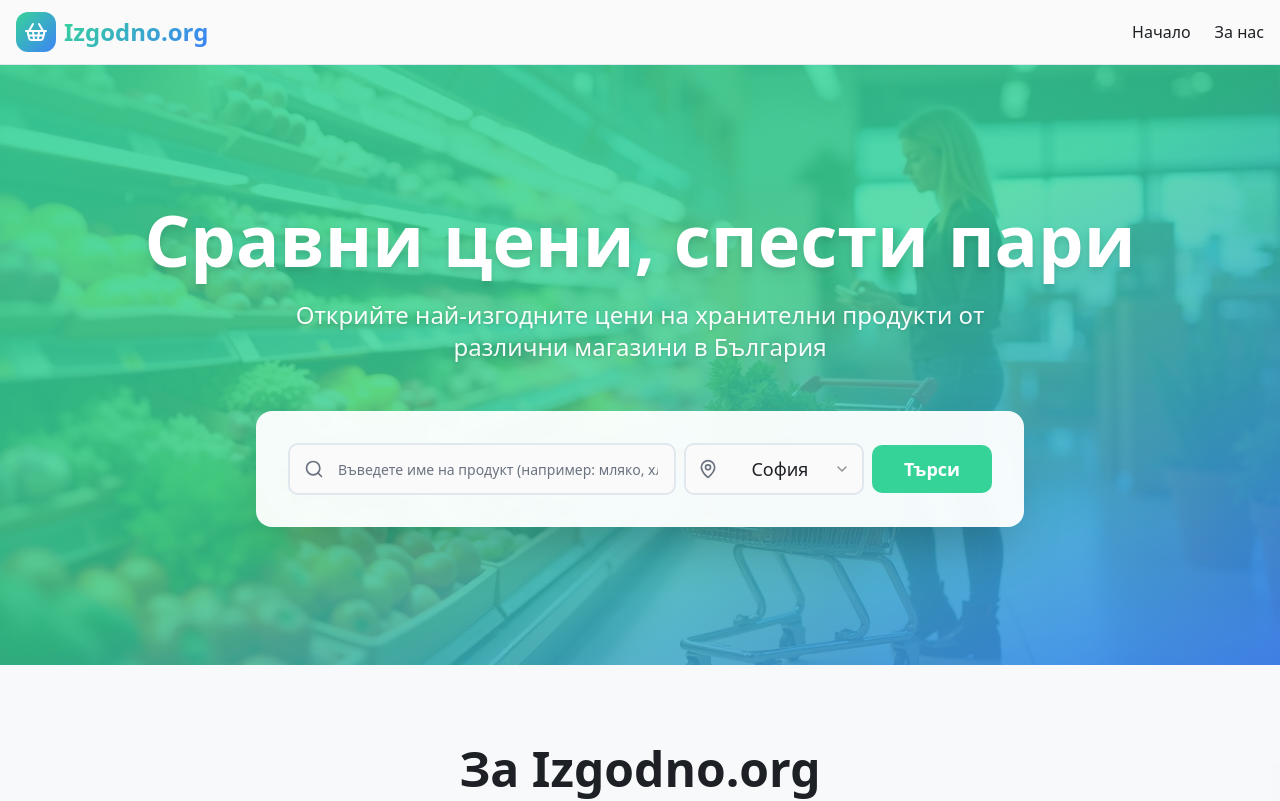
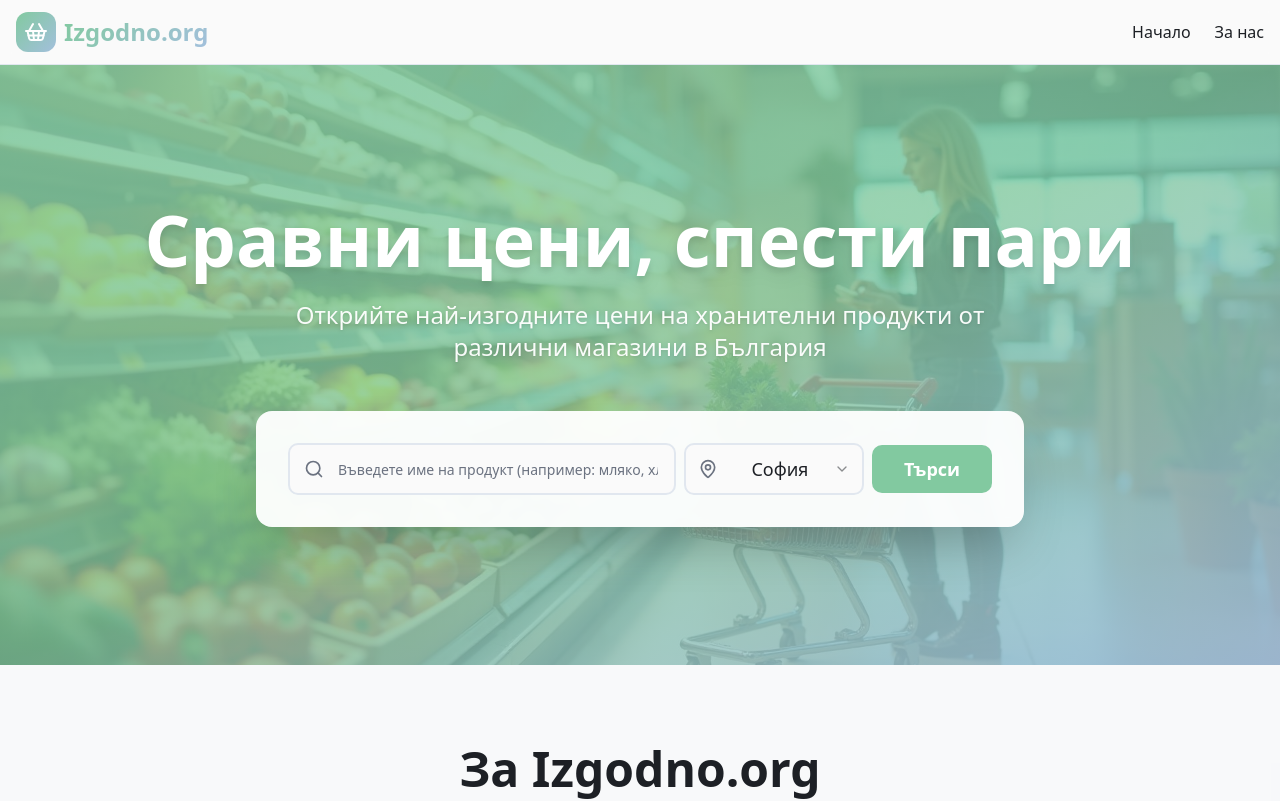
Before and after one commit to MartiiPartii/izgodno-finds, a React (Vite) app: page / in a window 1280 px wide. Shown: the top 801 px of the page. Built offline with nearby package versions, Linux system fonts and the light colour scheme; the HTML template or start-up script is replaced by a standard one.

Commit message:
Refactor: Soften search results page colors

```diff
--- a/src/index.css
+++ b/src/index.css
@@ -17,46 +17,46 @@ All colors MUST be HSL.
     --popover: 0 0% 100%;
     --popover-foreground: 220 13% 13%;
 
-    --primary: 158 64% 52%;
+    --primary: 145 40% 65%;
     --primary-foreground: 0 0% 100%;
 
-    --secondary: 217 91% 60%;
+    --secondary: 210 45% 75%;
     --secondary-foreground: 0 0% 100%;
 
     --muted: 210 40% 96%;
     --muted-foreground: 220 9% 46%;
 
-    --accent: 158 64% 52%;
+    --accent: 145 40% 65%;
     --accent-foreground: 0 0% 100%;
 
-    --destructive: 0 84% 60%;
+    --destructive: 355 70% 75%;
     --destructive-foreground: 0 0% 100%;
 
     --border: 214 32% 91%;
     --input: 214 32% 91%;
-    --ring: 158 64% 52%;
+    --ring: 145 40% 65%;
 
     --radius: 0.75rem;
 
     /* Custom tokens */
-    --success: 158 64% 52%;
+    --success: 145 40% 65%;
     --success-foreground: 0 0% 100%;
 
-    --warning: 45 93% 58%;
+    --warning: 45 70% 75%;
     --warning-foreground: 0 0% 100%;
 
-    --gradient-hero: linear-gradient(135deg, hsl(158 64% 52%) 0%, hsl(217 91% 60%) 100%);
-    --gradient-card: linear-gradient(135deg, hsl(0 0% 100%) 0%, hsl(158 64% 97%) 100%);
-    --gradient-primary: linear-gradient(135deg, hsl(158 64% 52%) 0%, hsl(158 64% 42%) 100%);
-    --gradient-secondary: linear-gradient(135deg, hsl(217 91% 60%) 0%, hsl(217 91% 50%) 100%);
-    --gradient-discount: linear-gradient(135deg, hsl(0 84% 60%) 0%, hsl(0 84% 50%) 100%);
+    --gradient-hero: linear-gradient(135deg, hsl(145 40% 65%) 0%, hsl(210 45% 75%) 100%);
+    --gradient-card: linear-gradient(135deg, hsl(0 0% 100%) 0%, hsl(145 30% 95%) 100%);
+    --gradient-primary: linear-gradient(135deg, hsl(145 40% 65%) 0%, hsl(145 40% 55%) 100%);
+    --gradient-secondary: linear-gradient(135deg, hsl(210 45% 75%) 0%, hsl(210 45% 65%) 100%);
+    --gradient-discount: linear-gradient(135deg, hsl(355 70% 75%) 0%, hsl(355 70% 65%) 100%);
 
     --shadow-sm: 0 1px 2px 0 hsl(220 13% 13% / 0.05);
     --shadow-md: 0 4px 6px -1px hsl(220 13% 13% / 0.1);
     --shadow-lg: 0 10px 15px -3px hsl(220 13% 13% / 0.1);
     --shadow-xl: 0 20px 25px -5px hsl(220 13% 13% / 0.1);
-    --shadow-glow: 0 0 20px hsl(158 64% 52% / 0.3);
-    --shadow-discount-glow: 0 0 20px hsl(0 84% 60% / 0.3);
+    --shadow-glow: 0 0 20px hsl(145 40% 65% / 0.3);
+    --shadow-discount-glow: 0 0 20px hsl(355 70% 75% / 0.3);
 
     --transition-base: all 0.2s cubic-bezier(0.4, 0, 0.2, 1);
     --transition-bounce: all 0.3s cubic-bezier(0.68, -0.55, 0.265, 1.55);
@@ -72,33 +72,33 @@ All colors MUST be HSL.
     --popover: 220 13% 18%;
     --popover-foreground: 0 0% 98%;
 
-    --primary: 158 64% 52%;
+    --primary: 145 35% 55%;
     --primary-foreground: 0 0% 100%;
 
-    --secondary: 217 91% 60%;
+    --secondary: 210 40% 65%;
     --secondary-foreground: 0 0% 100%;
 
     --muted: 220 13% 20%;
     --muted-foreground: 220 9% 65%;
 
-    --accent: 158 64% 52%;
+    --accent: 145 35% 55%;
     --accent-foreground: 0 0% 100%;
 
-    --destructive: 0 63% 31%;
+    --destructive: 355 60% 65%;
     --destructive-foreground: 0 0% 100%;
 
     --border: 220 13% 20%;
     --input: 220 13% 20%;
-    --ring: 158 64% 52%;
+    --ring: 145 35% 55%;
 
-    --gradient-hero: linear-gradient(135deg, hsl(158 64% 42%) 0%, hsl(217 91% 50%) 100%);
+    --gradient-hero: linear-gradient(135deg, hsl(145 35% 55%) 0%, hsl(210 40% 65%) 100%);
     --gradient-card: linear-gradient(135deg, hsl(220 13% 18%) 0%, hsl(220 13% 16%) 100%);
-    --gradient-primary: linear-gradient(135deg, hsl(158 64% 42%) 0%, hsl(158 64% 32%) 100%);
-    --gradient-secondary: linear-gradient(135deg, hsl(217 91% 50%) 0%, hsl(217 91% 40%) 100%);
-    --gradient-discount: linear-gradient(135deg, hsl(0 84% 50%) 0%, hsl(0 84% 40%) 100%);
+    --gradient-primary: linear-gradient(135deg, hsl(145 35% 55%) 0%, hsl(145 35% 45%) 100%);
+    --gradient-secondary: linear-gradient(135deg, hsl(210 40% 65%) 0%, hsl(210 40% 55%) 100%);
+    --gradient-discount: linear-gradient(135deg, hsl(355 60% 65%) 0%, hsl(355 60% 55%) 100%);
 
-    --shadow-glow: 0 0 20px hsl(158 64% 52% / 0.2);
-    --shadow-discount-glow: 0 0 20px hsl(0 84% 60% / 0.2);
+    --shadow-glow: 0 0 20px hsl(145 35% 55% / 0.2);
+    --shadow-discount-glow: 0 0 20px hsl(355 60% 65% / 0.2);
   }
 }
 
```
